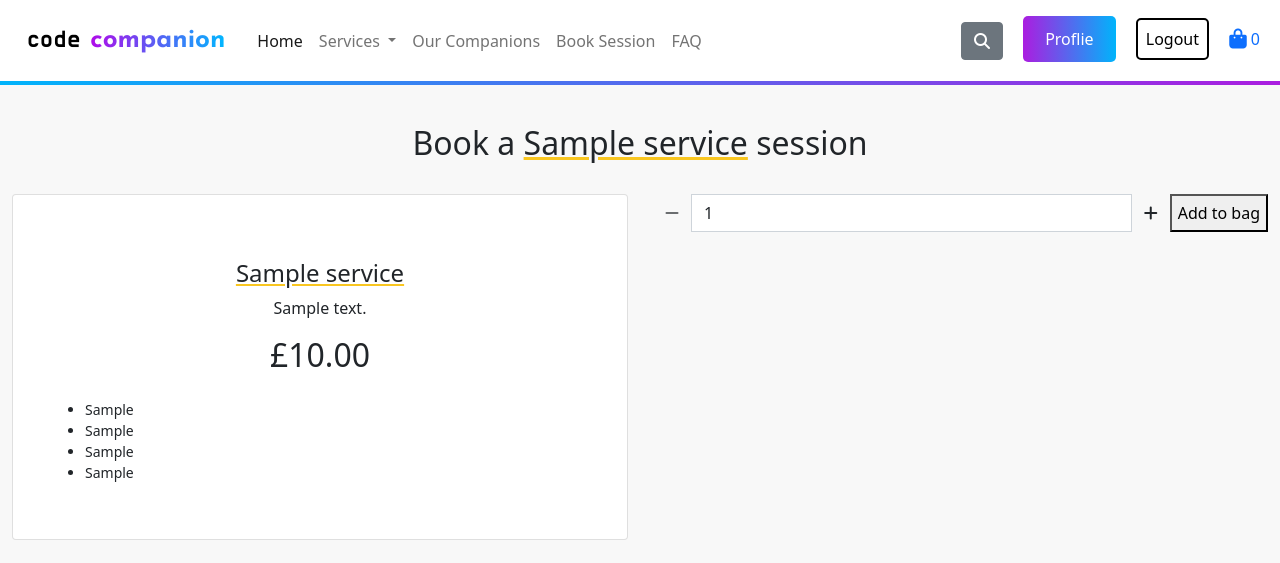
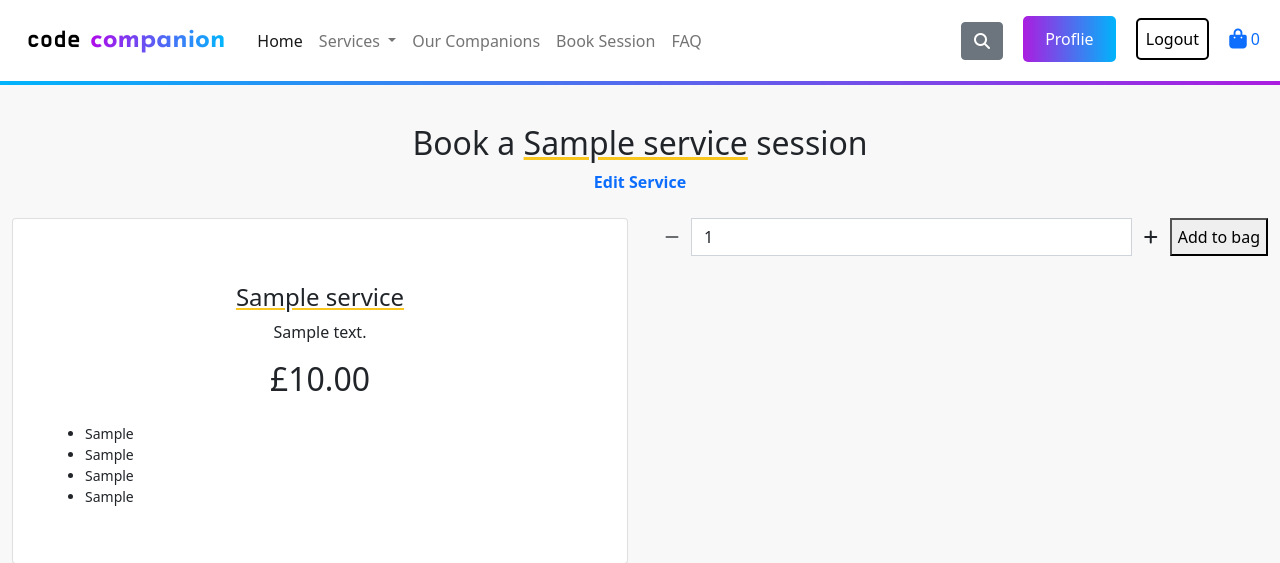
Before and after one commit to rbsam176/ms4-codecompanion, a Django app: a page that uses codecompanion/services/templates/services/service_detail.html in a window 1280 px wide. Shown: the top 563 px of the page. Run offline with Django 3.2, Linux system fonts and the light colour scheme; a user stored in the database is signed in; tables that the repository leaves empty hold one stand-in row (values such as "Sample post"); some libraries are stand-ins or nearby versions.

Commit message:
added ability for superuser to edit service

```diff
--- a/codecompanion/services/templates/services/service_detail.html
+++ b/codecompanion/services/templates/services/service_detail.html
@@ -8,6 +8,11 @@
         <div class="row">
             <div class="col-12 text-center my-4">
                 <h2>Book a <span class="hero-underline">{{ service }}</span>{% if 'Session' not in service.name %} session{% endif %}</h2>
+                {% if request.user.is_authenticated %}
+                  {% if request.user.is_superuser %}
+                    <a href="{% url 'edit_service' service.endpoint %}"><strong>Edit Service</strong></a>
+                  {% endif %}
+                {% endif %}
             </div>
         </div>
     </header>
--- a/codecompanion/services/urls.py
+++ b/codecompanion/services/urls.py
@@ -5,6 +5,7 @@ urlpatterns = [
     path('', views.redirect_services),
     path('compare-services/', views.compare_services, name='compare_services'),
     path('add/', views.add_service, name='add_service'),
+    path('edit/<endpoint>/', views.edit_service, name='edit_service'),
     path('<endpoint>/', views.service_detail, name='service_detail'),
 
 ]
--- a/codecompanion/services/views.py
+++ b/codecompanion/services/views.py
@@ -45,3 +45,27 @@ def add_service(request):
 	}
 
 	return render(request, template, context)
+
+
+def edit_service(request, endpoint):
+	""" Edit a service in the store """
+	service = get_object_or_404(Service, endpoint=endpoint)
+	if request.method == 'POST':
+		form = ServiceForm(request.POST, instance=service)
+		if form.is_valid():
+			form.save()
+			messages.success(request, 'Successfully updated service')
+			return redirect(reverse('service_detail', args=[endpoint]))
+		else:
+			messages.error(request, 'Failed to update service')
+	else:
+		form = ServiceForm(instance=service)
+		messages.info(request, f'You are editing {service.name}')
+
+	template = 'services/edit_service.html'
+	context = {
+		'form': form,
+		'service': service,
+	}
+
+	return render(request, template, context)
```
Also changed, not shown: codecompanion/services/templates/services/edit_service.html (added, +28 -0 lines).
